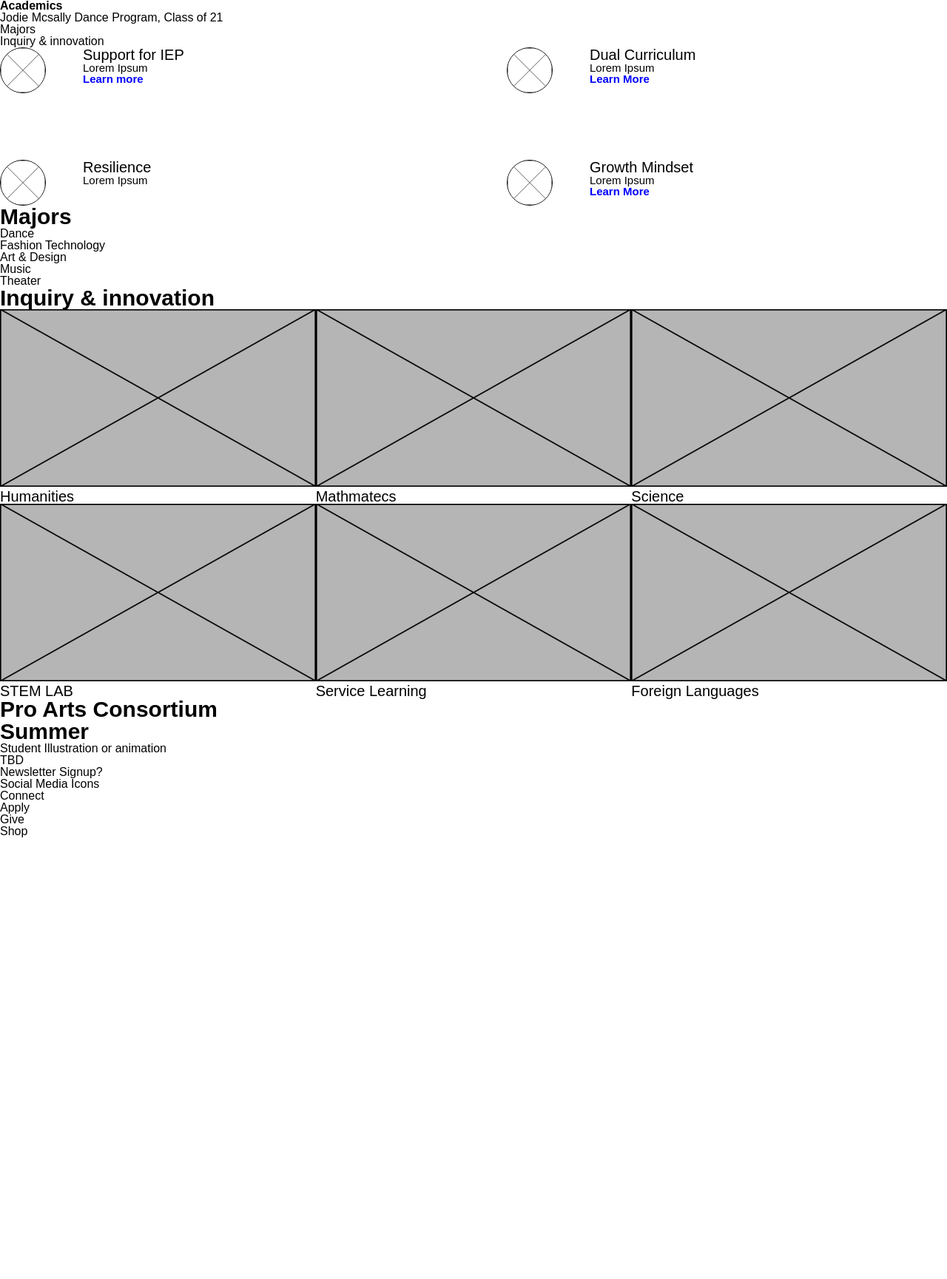
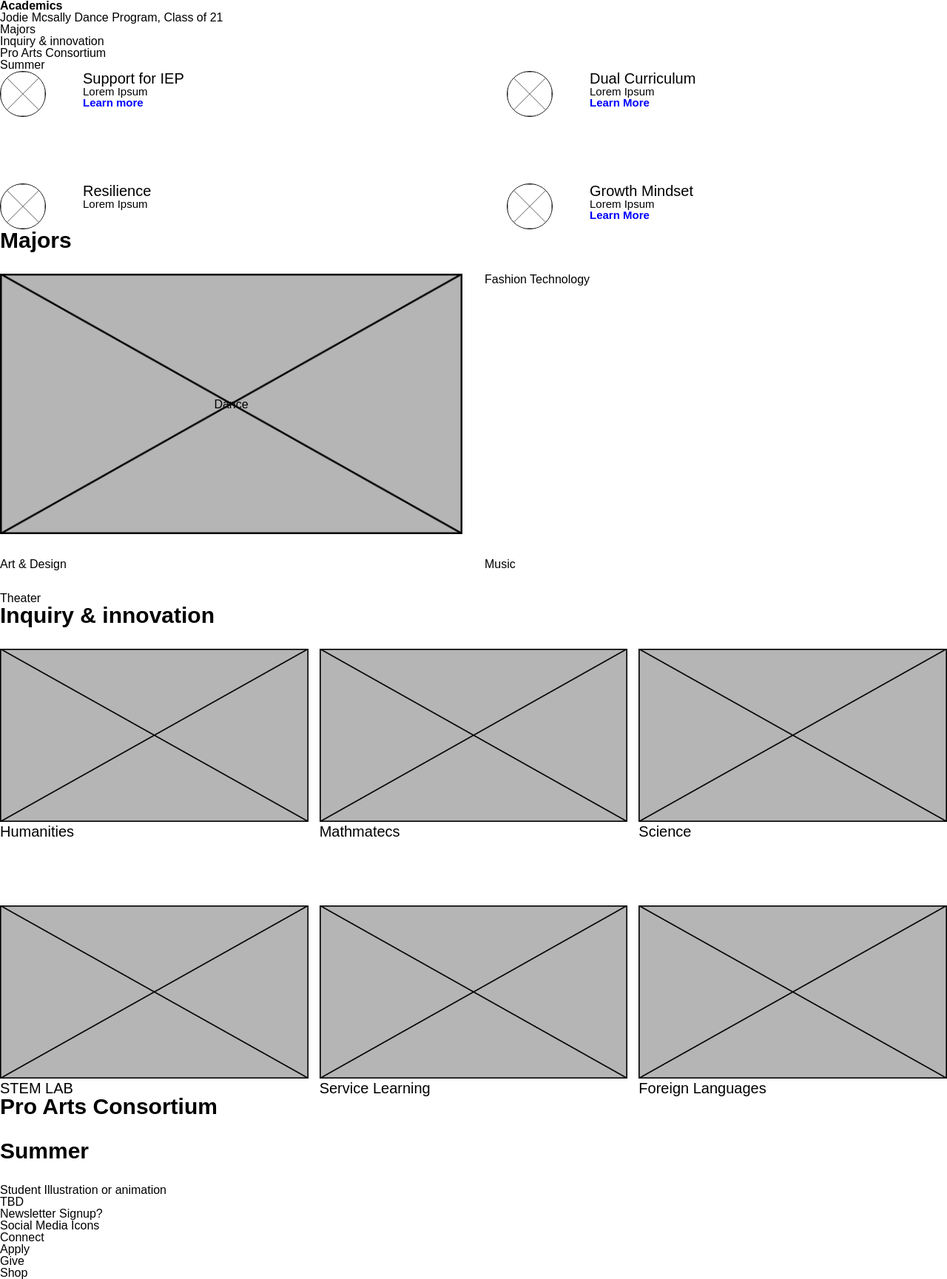
Before and after one commit to Artists-for-Humanity/BAA-prototype, a PHP site: page /academics/index.html in a window 1280 px wide. Shown: the part 16-1745 px from the top of the page at 74% size. Before the commit the page ends 1148 px from the top, so only its background shows below. Run offline with PHP 8.4, Linux system fonts and the light colour scheme.

Commit message:
start html for majors blocks

```diff
--- a/site/academics/index.html
+++ b/site/academics/index.html
@@ -16,6 +16,8 @@
   <div>
     <div>Majors</div>
     <div>Inquiry & innovation</div>
+    <div>Pro Arts Consortium</div>
+    <div>Summer</div>
   </div>
   <div class="support-blocks">
     <div class="support-block">
@@ -62,11 +64,16 @@
     <div class="header-block">
       <h2>Majors</h2>
     </div>
-    <div>Dance</div>
-    <div>Fashion Technology</div>
-    <div>Art & Design</div>
-    <div>Music</div>
-    <div>Theater</div>
+    <div class="majors-block-grid">
+      <div class="majors-block">
+        <img src="../assets/images/placeholder-image-rectangle.png" alt="placeholder-image-rectangle">
+        <div class="majors-block-text">Dance</div>
+      </div>
+      <div>Fashion Technology</div>
+      <div>Art & Design</div>
+      <div>Music</div>
+      <div>Theater</div>
+    </div>
   </div>
   <div>
     <div class="header-block">
--- a/site/academics/styles.css
+++ b/site/academics/styles.css
@@ -35,11 +35,35 @@
 .header-block {
     font-size: 30px;
     font-weight: bold;
+    margin-block-end: 30px;
 }
 
 .subjects-blocks {
     display: grid;
     grid-template-columns: repeat(3, 1fr);
+    row-gap: 90px;
+    column-gap: 15px;
+}
+
+.majors-block-grid {
+    display: grid;
+    grid-template-columns: repeat(2, 1fr);
+    gap: 30px;
+}
+
+.majors-block {
+    position: relative;
+}
+
+.majors-block-text {
+    position: absolute;
+    top: 0;
+    bottom: 0;
+    left: 0;
+    right: 0;
+    justify-content: center;
+    align-items: center;
+    display: flex;
 }
 
 /* font-size
```
